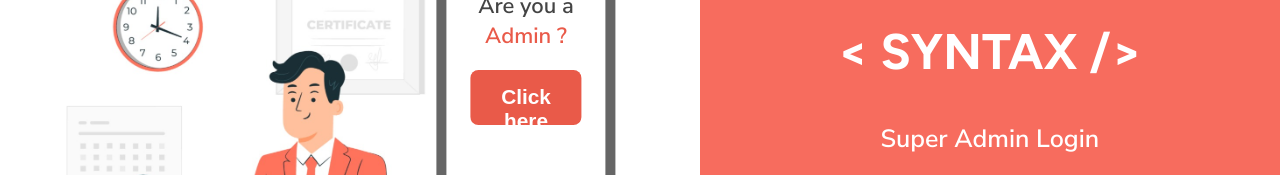
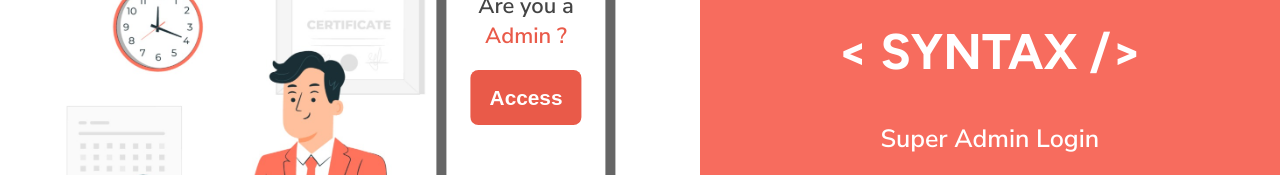
Before and after one commit to AnanthuNarashimman/Syntax_Deploy, a React (Vite) app in the folder syntax/: page /super-login in a window 1280 px wide. Shown: the part 134-309 px from the top of the page. Built offline with nearby package versions, Linux system fonts and the light colour scheme; no server answers.

Commit message:
Super Admin Login Page text changed

```diff
--- a/syntax/src/Pages/SuperAdminLogPage.jsx
+++ b/syntax/src/Pages/SuperAdminLogPage.jsx
@@ -36,7 +36,7 @@
 
     const adminData = {
         question: "Are you a Student ?",
-        buttonText: "Click here",
+        buttonText: "Access",
     };
 
     const handleInputChange = (e) => {
```
